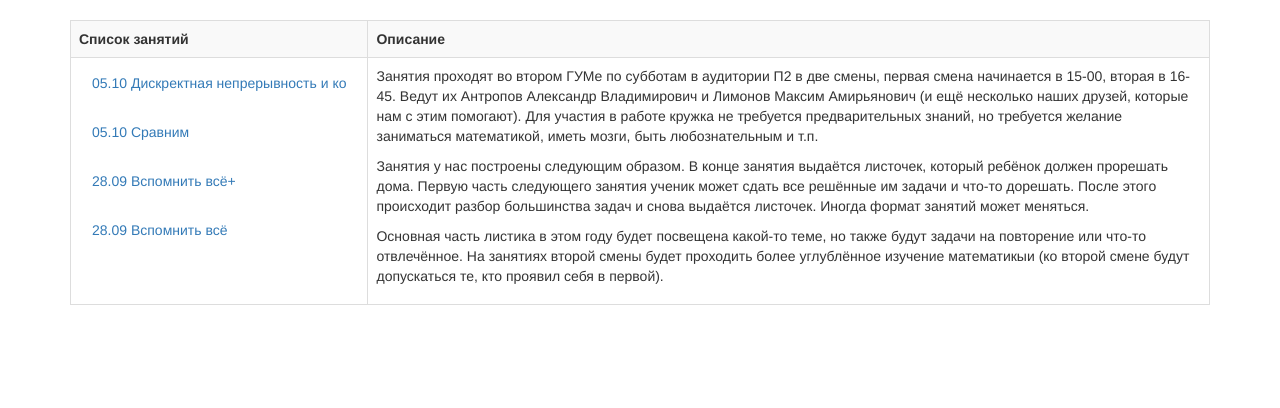
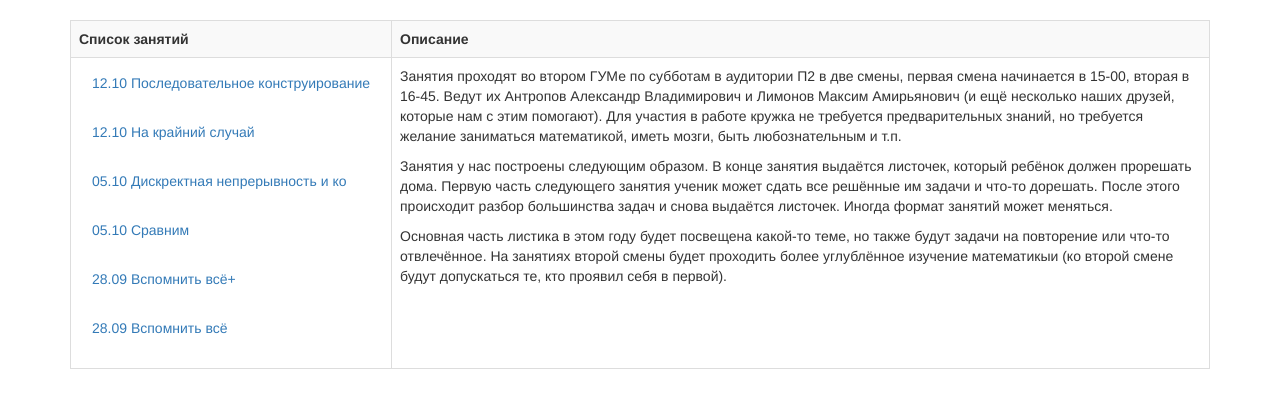
Before and after one commit to matemax/test_site, a Flask app: page /lessons in a window 1280 px wide. Shown: the part 52-460 px from the top of the page. Run offline with Flask 2, Linux system fonts and the light colour scheme; some libraries are stand-ins or nearby versions.

Commit message:
update  list lessons

```diff
--- a/app/templates/list_lessons.html
+++ b/app/templates/list_lessons.html
@@ -1,4 +1,9 @@
-
+<div class="form-group">
+    <a href="/lessons/03_p" class="btn btn btn-link">12.10 Последовательное конструирование</a>
+</div>
+<div class="form-group">
+    <a href="/lessons/03" class="btn btn btn-link">12.10 На крайний случай</a>
+</div>
 <div class="form-group">
     <a href="/lessons/02_p" class="btn btn btn-link">05.10 Дискректная непрерывность и ко</a>
 </div>
```
